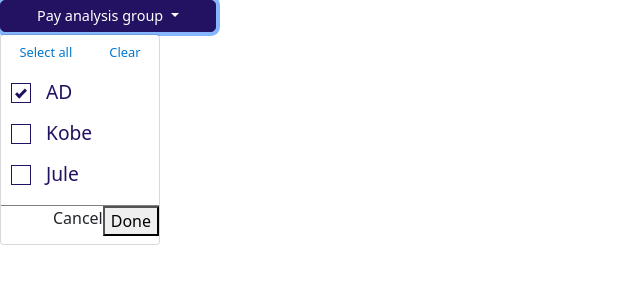
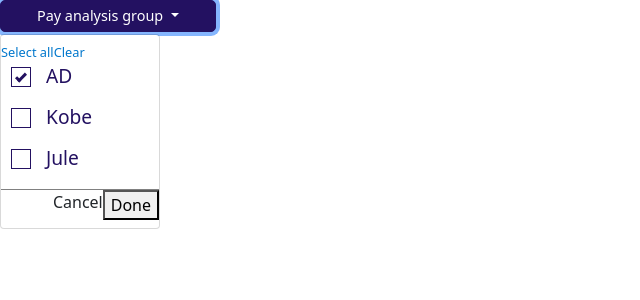
Before and after one commit to Ashish-angular/angular-drpdown-with-multiple-custom-chkboxes, an Angular app: page / in a window 1280 px wide. Both pictures are taken after a click on the button "Pay analysis group". Shown: the top 300 px of the page, without its empty margins (0-640 px from the left). Built offline with nearby package versions, Linux system fonts and the light colour scheme.

Commit message:
2 files modified

```diff
--- a/src/app/dropdown/dropdown.component.css
+++ b/src/app/dropdown/dropdown.component.css
@@ -81,12 +81,8 @@
   -ms-transform: rotate(45deg);
   transform: rotate(45deg);
 }
-.dropdownContainer__flex-container {
-  display: flex;
-  justify-content: space-around;
-  padding-left: 0px;
-}
-.dropdownContainer__flex-container p {
+
+.dropdownContainer__flex-container span {
   cursor: pointer;
   color: #0077cc;
   font-size: 0.8rem;
--- a/src/app/dropdown/dropdown.component.html
+++ b/src/app/dropdown/dropdown.component.html
@@ -9,8 +9,8 @@
   </button>
   <div ngbDropdownMenu aria-labelledby="dropdownManual">
     <div class="dropdownContainer__flex-container">
-      <p (click)="selectAll()">Select all</p>
-      <p (click)="clearAll()">Clear</p>
+      <span (click)="selectAll()">Select all</span>
+      <span (click)="clearAll()">Clear</span>
     </div>
     <ul class="dropdwn__list">
       <li *ngFor="let checkbox of checkboxes">
```
Lines whose indentation alone changed are shown as unchanged.
